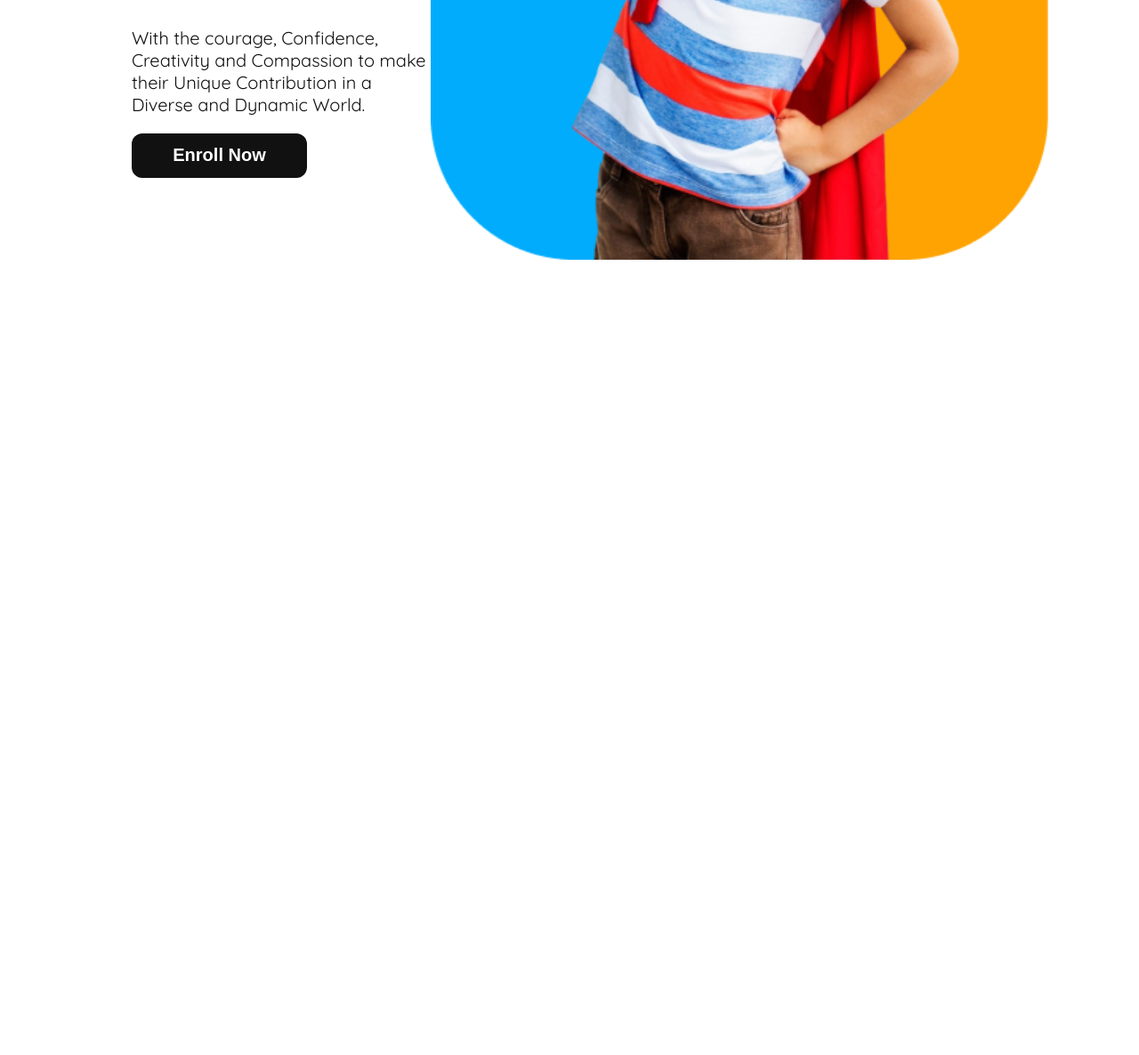
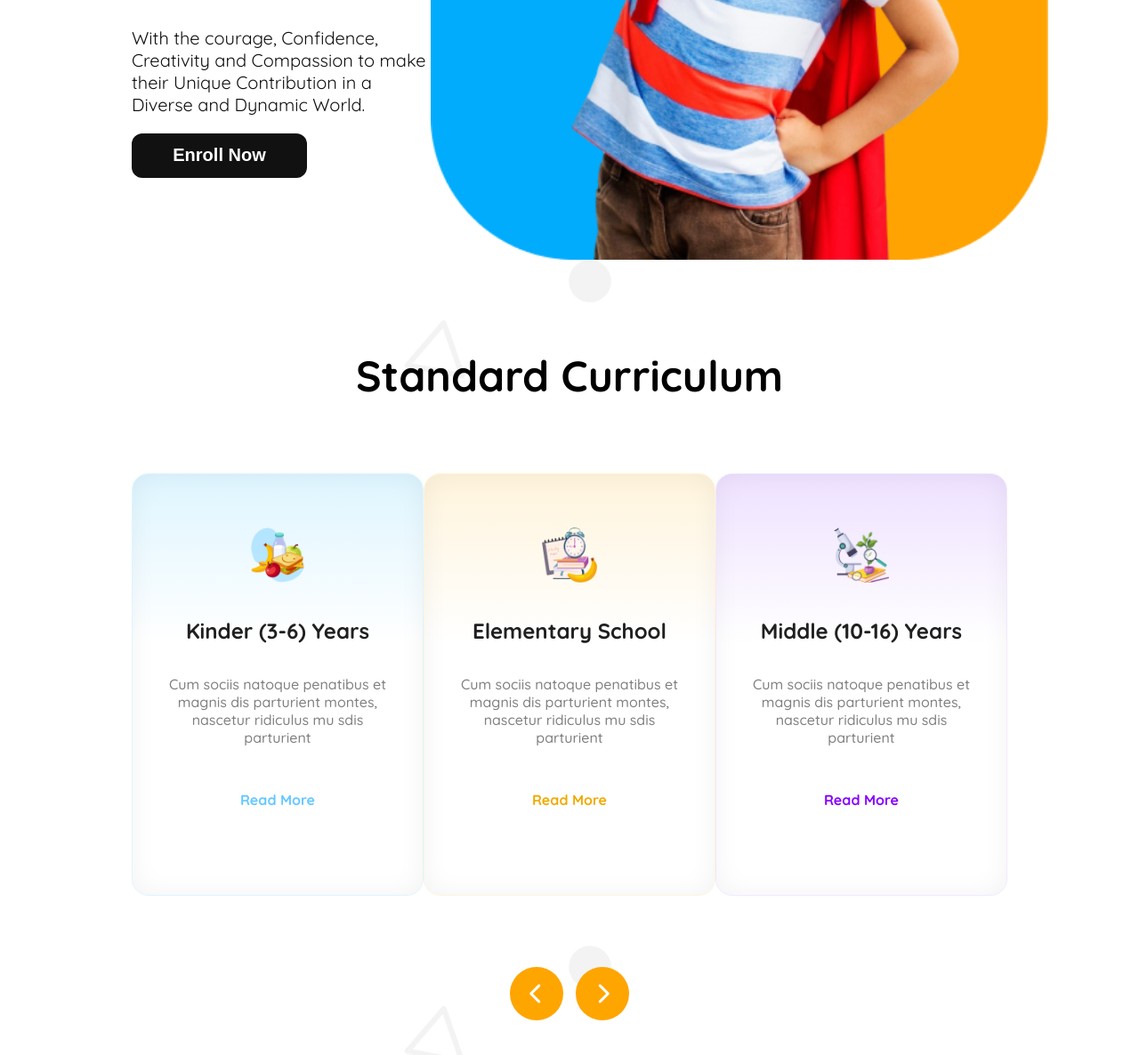
Before and after one commit to mdabualam/B11-A2-Kids-School, a plain HTML site: page index.html in a window 1280 px wide. Shown: the part 668-1854 px from the top of the page at 89% size. Before the commit the page ends 968 px from the top, so only its background shows below. Drawn offline with Linux system fonts and the light colour scheme.

Commit message:
section-1 added

```diff
--- a/index.html
+++ b/index.html
@@ -1,40 +1,88 @@
 <!DOCTYPE html>
 <html lang="en">
   <head>
-    <meta charset="UTF-8">
-    <meta name="viewport" content="width=device-width, initial-scale=1.0">
+    <meta charset="UTF-8" />
+    <meta name="viewport" content="width=device-width, initial-scale=1.0" />
     <title>Kids Education</title>
-    <link rel="stylesheet" href="styles/style.css">
+    <link rel="stylesheet" href="styles/style.css" />
+    <script src="https://kit.fontawesome.com/1bf77aa5de.js" crossorigin="anonymous"></script>
   </head>
   <body>
     <header>
       <nav class="nav-bar display-flex">
-
         <div class="nav-left display-flex">
-                <img src="assets/logo.png" alt="">
+          <img src="assets/logo.png" alt="" />
           <h2 class="nav-text">SCHOOL</h2>
         </div>
 
         <ul class="nav-middle display-flex">
-                    <li ><a class="home" href="">Home</a></li>
-                    <li ><a class="about" href="">About</a></li>
-                    <li ><a class="facilities" href="">Facilities</a></li>
-                    <li ><a class="admission" href="">Admission</a></li>
+          <li><a class="home" href="">Home</a></li>
+          <li><a class="about" href="">About</a></li>
+          <li><a class="facilities" href="">Facilities</a></li>
+          <li><a class="admission" href="">Admission</a></li>
         </ul>
 
         <button class="btn-top-right">Contact</button>
       </nav>
       <div class="banner display-flex">
         <div class="banner-content">
-                <h1 class="banner-title"><span class="empowering">Empowering</span> <br>
-                    <span class="students">students from small age</span> <span class="vision">towards vision</span></h1>
+          <h1 class="banner-title">
+            <span class="empowering">Empowering</span> <br />
+            <span class="students">students from small age</span>
+            <span class="vision">towards vision</span>
+          </h1>
           <p class="banner-description">
-                    With the courage, Confidence, Creativity and Compassion to make their Unique Contribution in a Diverse and Dynamic World.
+            With the courage, Confidence, Creativity and Compassion to make
+            their Unique Contribution in a Diverse and Dynamic World.
           </p>
           <button class="btn-enroll">Enroll Now</button>
         </div>
-            <img class="banner-img" src="assets/hero-kids.png" alt="">
+        <img class="banner-img" src="assets/hero-kids.png" alt="" />
       </div>
     </header>
+    <main>
+
+      <section class="section-1">
+        <h1 class="section-title">Standard Curriculum</h1>
+        <div class="section-card display-flex">
+          <div class="card-one">
+            <img src="assets/kinder.png" alt="" />
+            <h4 class="card-title">Kinder (3-6) Years</h4>
+            <p class="card-description">
+              Cum sociis natoque penatibus et magnis dis parturient montes,
+              nascetur ridiculus mu sdis parturient
+            </p>
+            <p class="card-footer-1">Read More</p>
+          </div>
+          <div class="card-two">
+            <img src="assets/elementary.png" alt="" />
+            <h4 class="card-title">Elementary School</h4>
+            <p class="card-description">
+              Cum sociis natoque penatibus et magnis dis parturient montes,
+              nascetur ridiculus mu sdis parturient
+            </p>
+            <p class="card-footer-2">Read More</p>
+          </div>
+          <div class="card-three">
+            <img src="assets/middle.png" alt="" />
+            <h4 class="card-title">Middle (10-16) Years</h4>
+            <p class="card-description">
+              Cum sociis natoque penatibus et magnis dis parturient montes,
+              nascetur ridiculus mu sdis parturient
+            </p>
+            <p class="card-footer-3">Read More</p>
+          </div>
+        </div>
+        <div class="btn-slide">
+          <button class="btn-previous-slide"><i class="fa-solid fa-chevron-left"></i></button>
+          <button class="btn-next-slide"><i class="fa-solid fa-chevron-right"></i></button>
+        </div>
+      </section>
+
+      <section class="section-2">
+
+      </section>
+
+    </main>
   </body>
 </html>
--- a/styles/style.css
+++ b/styles/style.css
@@ -124,3 +124,126 @@ a {
   font-weight: 700;
   color: rgb(255, 255, 255);
 }
+
+/* section-1 styles */
+
+.section-1 {
+  max-width: 1440px;
+  padding: 60px 0;
+  margin: 0 140px;
+  text-align: center;
+  background-image: url(../assets/bg.png);
+}
+.section-card {
+  margin-top: 80px;
+}
+.card-one {
+  width: 385px;
+  height: 475px;
+  text-align: center;
+  padding: 60px 40px;
+  box-sizing: border-box;
+  border: 0.94px solid rgb(222, 245, 255);
+  border-radius: 18.86px;
+  box-shadow: inset 0px 0px 28.3px 0.94px rgba(0, 0, 0, 0.05);
+  background: linear-gradient(
+      180deg,
+      rgb(222, 245, 255),
+      rgba(255, 255, 255, 0) 40%
+    ),
+    rgb(255, 255, 255);
+}
+.card-two {
+  width: 385px;
+  height: 475px;
+  text-align: center;
+  padding: 60px 40px;
+  box-sizing: border-box;
+  border: 0.94px solid rgb(255, 244, 220);
+  border-radius: 18.86px;
+  box-shadow: inset 0px 0px 28.3px 0.94px rgba(0, 0, 0, 0.05);
+  background: linear-gradient(
+      180deg,
+      rgb(255, 244, 220),
+      rgba(255, 255, 255, 0) 40%
+    ),
+    rgb(255, 255, 255);
+}
+.card-three {
+  width: 385px;
+  height: 475px;
+  text-align: center;
+  padding: 60px 40px;
+  box-sizing: border-box;
+  border: 0.94px solid rgb(242, 232, 255);
+  border-radius: 18.86px;
+  box-shadow: inset 0px 0px 28.3px 0.94px rgba(0, 0, 0, 0.05);
+  background: linear-gradient(
+      180deg,
+      rgb(238, 225, 255),
+      rgba(255, 255, 255, 0) 40%
+    ),
+    rgb(255, 255, 255);
+}
+.section-title {
+  font-size: 3rem;
+  font-weight: 700;
+  color: rgb(0, 0, 0);
+}
+.card-title {
+  font-size: 1.5rem;
+  font-weight: 700;
+  color: rgb(32, 32, 32);
+  margin-top: 35px;
+}
+.card-description {
+  font-size: 1rem;
+  font-weight: 500;
+  color: rgb(128, 128, 128);
+  margin-top: 35px;
+}
+.card-footer-1 {
+  font-size: 1rem;
+  font-weight: 700;
+  color: rgb(100, 200, 255);
+  margin-top: 50px;
+}
+.card-footer-2 {
+  font-size: 1rem;
+  font-weight: 700;
+  color: rgb(240, 170, 0);
+  margin-top: 50px;
+}
+.card-footer-3 {
+  font-size: 1rem;
+  font-weight: 700;
+  color: rgb(135, 0, 255);
+  margin-top: 50px;
+}
+
+.section-card {
+  justify-content: space-between;
+}
+.btn-slide {
+  margin-top: 80px;
+}
+.btn-previous-slide {
+  width: 60px;
+  height: 60px;
+  border-radius: 30px;
+  background: Orange;
+  border: none;
+}
+.btn-next-slide {
+  width: 60px;
+  height: 60px;
+  border-radius: 30px;
+  background: Orange;
+  margin-left: 10px;
+  border: none;
+}
+.fa-solid {
+  color: white;
+  font-size: 24px;
+  font-weight: 900;
+}
```
Lines whose indentation alone changed are shown as unchanged.
